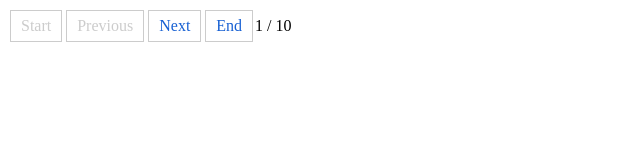
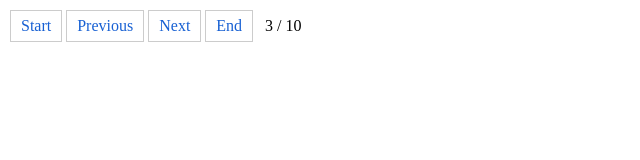
Before and after one commit to qiuxan/react-pager, a React (Vite) app: page / in a window 1280 px wide. Shown: the top 160 px of the page, without its empty margins (0-640 px from the left). Built offline with nearby package versions, Linux system fonts and the light colour scheme.

Commit message:
Use a container

```diff
--- /dev/null
+++ b/src/components/PageContainer.tsx
@@ -0,0 +1,31 @@
+import React, { useState } from 'react'
+import Pager from './Pager';
+
+const PageContainer = () => {
+  const [current, setCurrent] = useState<number | undefined>(3);
+  const [total, setTotal] = useState<number | undefined>(100);
+  const [limit, setLimit] = useState<number | undefined>(10);
+  const [panelNumber, setPanelNumber] = useState<number | undefined>(5);
+
+  function handlePageChange(pageNumber: number) {
+    console.log({pageNumber});
+    setCurrent(pageNumber);
+  }
+
+  return (
+    <Pager
+      current={current}
+      total={total}
+      limit={limit}
+      panelNumber={panelNumber}
+
+      onPageChange={
+        (pageNumber: number) => {
+          handlePageChange(pageNumber);
+        }
+      }
+    />
+  )
+}
+
+export default PageContainer
--- /dev/null
+++ b/src/components/PageInterface.ts
@@ -0,0 +1,7 @@
+export interface PagerProps {
+    current?: number;
+    total?: number;
+    limit?: number;
+    panelNumber?: number;
+    onPageChange?: (pageNumber: number) => void;
+}
--- a/src/components/Pager.css
+++ b/src/components/Pager.css
@@ -11,3 +11,7 @@
     color: #ccc;
     cursor: not-allowed;
 }
+
+.current{
+    margin-left: 10px;
+}
--- a/src/components/Pager.tsx
+++ b/src/components/Pager.tsx
@@ -1,5 +1,6 @@
 import React from 'react'
 import './Pager.css'
+import { PagerProps } from './PageInterface'
 
 /**
  * Pager component
@@ -8,17 +9,13 @@ import './Pager.css'
  * 2. total: number - Total number of items
  * 3. limit: number - Number of items per page
  * 4. panelNumber: number - The max number of page numbers to show
+ * 5. onPageChange: function - Callback function when page number is clicked
  *
 
 */
 
 
-interface PagerProps {
-    current?: number;
-    total?: number;
-    limit?: number;
-    panelNumber?: number;
-}
+
 
 const Pager = (props: PagerProps) => {
     console.log(props)
@@ -26,7 +23,16 @@ const Pager = (props: PagerProps) => {
 
     return (
     <>
-        <span className={props.current ===1 ?'item disabled':'item'}>Start</span>
+        <span
+            className={props.current ===1 ?'item disabled':'item'}
+            onClick={() => {
+                if(props.current === 1) return;
+
+                props.onPageChange&& props.onPageChange(1)
+            }}
+        >
+            Start
+        </span>
         <span className={props.current ===1 ?'item disabled':'item'}>Previous</span>
 
         {/* numeric pages */}
@@ -34,10 +40,18 @@ const Pager = (props: PagerProps) => {
         <span className={props.current ===totalPageNumber ?'item disabled':'item'}>Next</span>
         <span className={props.current ===totalPageNumber ?'item disabled':'item'}>End</span>
 
-        <span>{props.current}</span> / <span>{totalPageNumber}</span>
+        <span className='current'>{props.current}</span> / <span>{totalPageNumber}</span>
     </>
   )
 }
+
+function toPage(target: number, props: PagerProps) {
+    if(target === props.current) return;
+
+    props.onPageChange&& props.onPageChange(target)
+}
+
+
 
 /**
  * calculate the total number of pages
@@ -45,7 +59,9 @@ const Pager = (props: PagerProps) => {
 */
 
 function calculateTotalPages(props: PagerProps) {
-    return Math.ceil(props.total! / props.limit!)
+    const total = props.total ?? 0;
+    const limit = props.limit ?? 1;
+    return Math.ceil(total / limit);
 }
 
 export default Pager
--- a/src/main.tsx
+++ b/src/main.tsx
@@ -2,9 +2,10 @@ import { StrictMode } from 'react'
 import { createRoot } from 'react-dom/client'
 import './index.css'
 import Pager from './components/Pager'
+import PageContainer from './components/PageContainer'
 
 createRoot(document.getElementById('root')!).render(
   <StrictMode>
-    <Pager current={1} total={100} limit={10} panelNumber={5} />
+    <PageContainer />
   </StrictMode>,
 )
```
